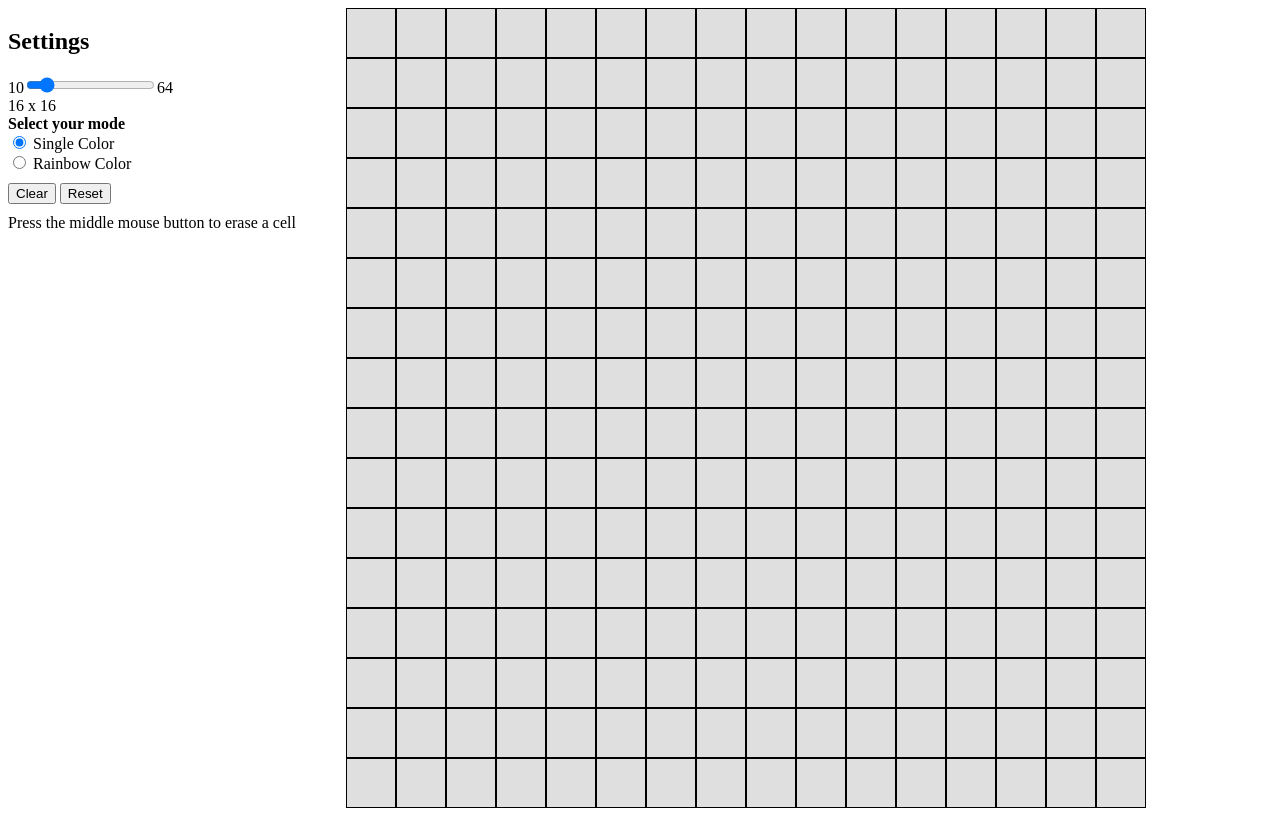
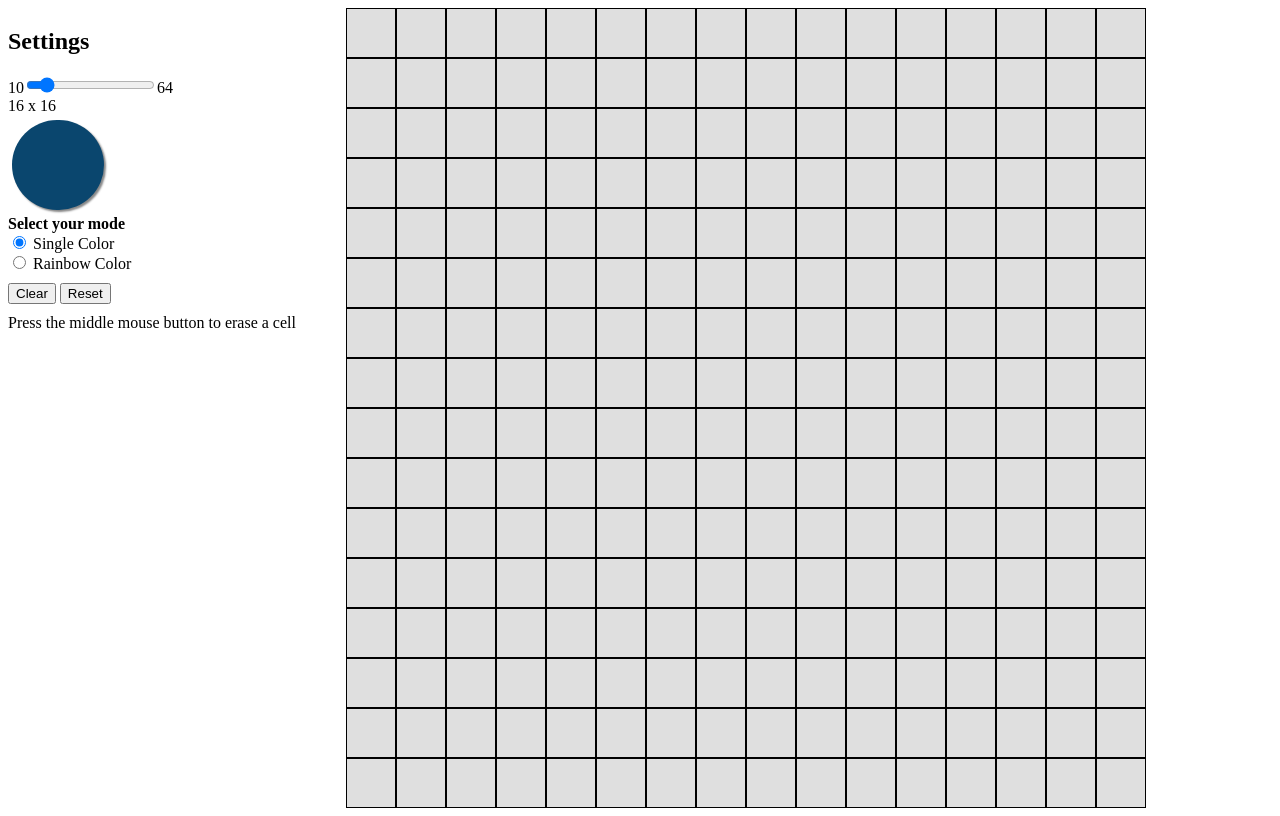
Before and after one commit to genevievedufour/etch-a-sketch, a plain HTML site: page index.html in a window 1280 px wide. Drawn offline with Linux system fonts and the light colour scheme.

Commit message:
Add choose single color

```diff
--- a/index.html
+++ b/index.html
@@ -1,8 +1,8 @@
 <!DOCTYPE html>
 <html>
     <head>
+        <link rel="stylesheet" href="styles.css">
         <script src="javascript.js" defer></script>
-        <link rel="stylesheet" href="styles.css">
         <meta charset="UTF8">
         <title>Etch-a-Sketch</title>
     </head>
@@ -14,6 +14,9 @@
                 <div id="grid-size-label"></div>
             </div>
             <div>
+                <div class="color-container">
+                    <input id="color-select" type="color">
+                </div>
                 <div class="select-mode-label">Select your mode</div>
                 <input type="radio" id="singleColor" name="color_mode" value="SingleColor" checked>
                 <label for="singleColor">Single Color</label><br>
--- a/javascript.js
+++ b/javascript.js
@@ -1,4 +1,6 @@
 const gridContainer = document.querySelector(".grid-container");
+
+const defaultSelectedColor = "rgb(10, 70, 110)";
 
 const root = document.querySelector(':root');
 
@@ -8,8 +10,7 @@ const resetButton = document.querySelector("#reset-button");
 const clearButton = document.querySelector('#clear-button');
 const singleColorRadio = document.querySelector('#singleColor');
 const rainbowColorRadio = document.querySelector('#rainbowColor');
-
-resetGrid();
+const colorSelect = document.querySelector('#color-select');
 
 function setGridSize(newGridSize){
     gridContainer.innerHTML = "";
@@ -17,6 +18,10 @@ function setGridSize(newGridSize){
     gridSizeSlider.value = newGridSize;
     gridSizeLabel.textContent = newGridSize + " x " + newGridSize;
     drawGrid(newGridSize);
+}
+
+function changeSelectedColorCSS(color){
+    root.style.setProperty('--selectedCellColor', color);
 }
 
 function onSquareHover(e){
@@ -69,9 +74,11 @@ function drawGrid(gridSize){
 
 }
 
-function resetGrid(){
+function resetEtchASketch(){
     setGridSize(16);
     singleColorRadio.checked = true;
+    changeSelectedColorCSS(defaultSelectedColor);
+    colorSelect.value = convertRGBstringTohexadecimal(root.style.getPropertyValue('--selectedCellColor'));
 }
 
 function clearGrid(){
@@ -79,7 +86,40 @@ function clearGrid(){
     setGridSize(gridSize);
 }
 
-resetButton.addEventListener('click', resetGrid);
+function colorChoosed(e){
+    changeSelectedColorCSS(convertHexadecimalToRGBstring(e.target.value));
+}
+
+function convertRGBstringTohexadecimal(rgb){
+    let cssSplit = rgb.split("(")[1].split(")")[0];
+    cssSplit = cssSplit.split(",");
+
+    let number = cssSplit.map(function(x){
+        x = parseInt(x).toString(16);
+        return (x.length==1) ? "0"+x: x;
+    });
+
+    return "#"+number.join("");
+}
+
+function convertHexadecimalToRGBstring(hexa){
+    let hexSplit = hexa.split("#")[1];
+    hexSplit = hexSplit.match(/.{1,2}/g);
+
+    let number = hexSplit.map(function(x){
+        x = parseInt(x, 16);
+        return x;
+    });
+
+    return "rgb(" + number[0] + ("," + number[1] + "," + number[2] + ")");
+}
+
+resetButton.addEventListener('click', resetEtchASketch);
 clearButton.addEventListener('click', clearGrid);
 
+changeSelectedColorCSS(defaultSelectedColor);
+resetEtchASketch();
+
+colorSelect.addEventListener("input", colorChoosed, false);
+
 gridSizeSlider.onchange = onSliderChange;
--- a/styles.css
+++ b/styles.css
@@ -38,3 +38,26 @@ body{
 .select-mode-label{
     font-weight: 700;
 }
+
+.color-container{
+    display: flex;
+    flex-direction: column;
+    align-items: left;
+    gap: 30px;
+}
+
+#color-select{
+    -webkit-appearance: none;
+    appearance: none;
+    width: 100px;
+    height: 100px;
+    background-color: transparent;
+    border: none;
+    cursor: pointer;
+}
+
+#color-select::-webkit-color-swatch {
+    border-radius: 50px;
+    border:none;
+    box-shadow: 2px 2px 2px #888888;
+}
```
